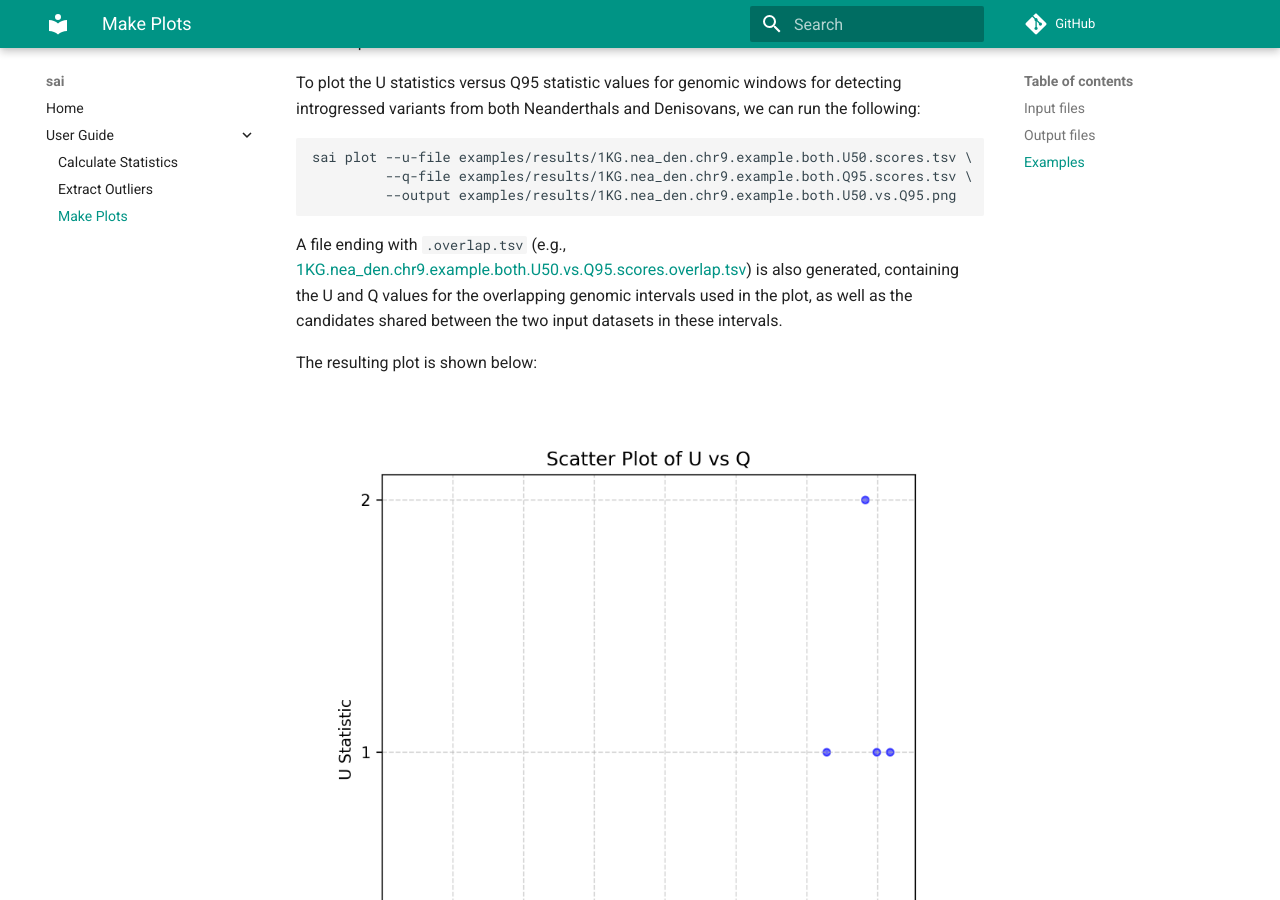
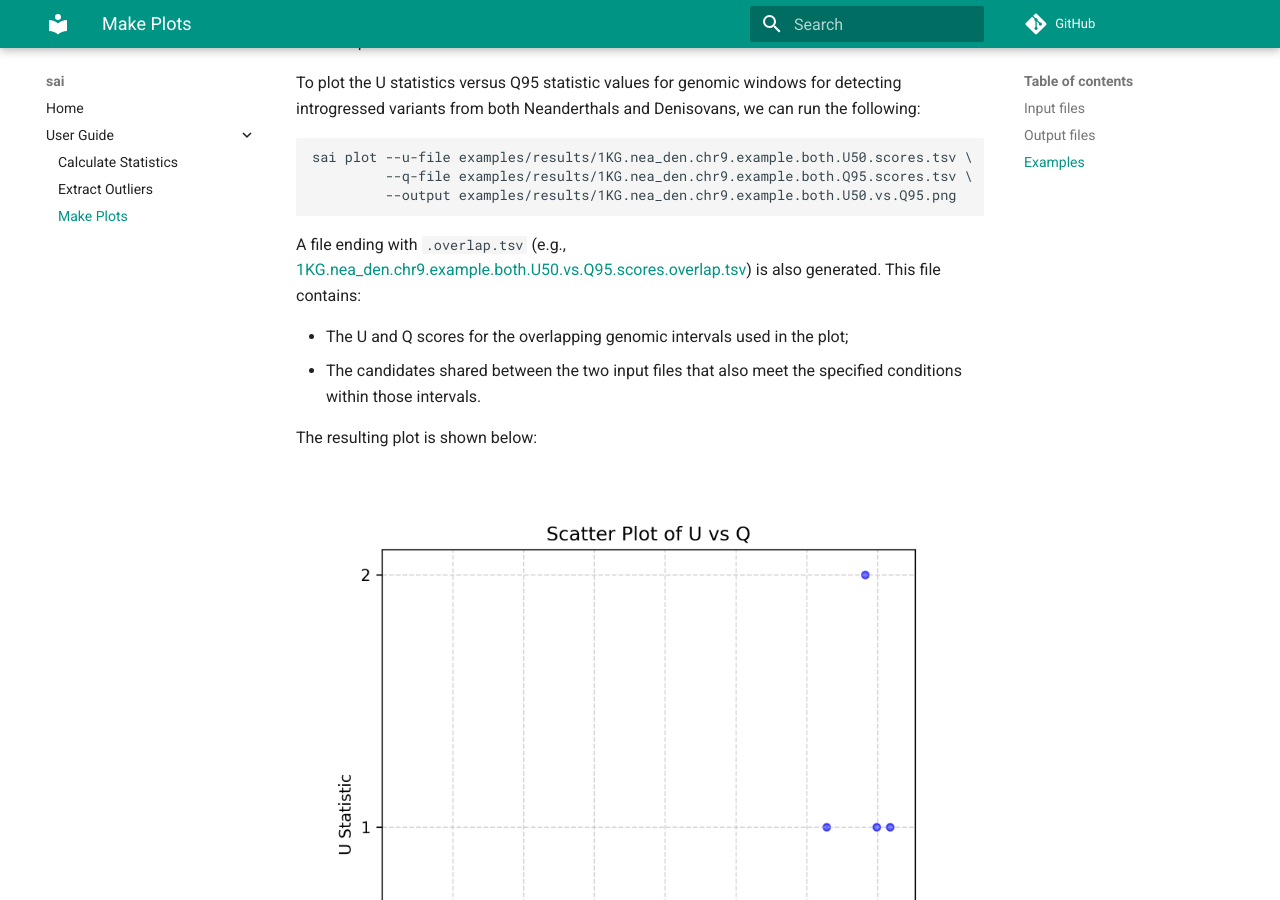
Before and after one commit to xin-huang/sai, an MkDocs documentation site: the page built from docs/userguide/plot.md, in a window 1280 px wide and 900 px high, scrolled down 1364 px. Built offline with MkDocs 1.6.1 and Material for MkDocs 9.7.7, drawn with Linux system fonts in a browser that asks for light colours; comment, search, counter and statistics services are not loaded.

Commit message:
Update examples

````diff
--- a/docs/userguide/plot.md
+++ b/docs/userguide/plot.md
@@ -45,7 +45,10 @@ sai plot --u-file examples/results/1KG.nea_den.chr9.example.both.U50.scores.tsv
          --output examples/results/1KG.nea_den.chr9.example.both.U50.vs.Q95.png
 ```
 
-A file ending with `.overlap.tsv` (e.g., [1KG.nea_den.chr9.example.both.U50.vs.Q95.scores.overlap.tsv](https://github.com/xin-huang/sai/blob/main/examples/results/1KG.nea_den.chr9.example.both.U50.vs.Q95.scores.overlap.tsv)) is also generated, containing the U and Q values for the overlapping genomic intervals used in the plot, as well as the candidates shared between the two input datasets in these intervals.
+A file ending with `.overlap.tsv` (e.g., [1KG.nea_den.chr9.example.both.U50.vs.Q95.scores.overlap.tsv](https://github.com/xin-huang/sai/blob/main/examples/results/1KG.nea_den.chr9.example.both.U50.vs.Q95.scores.overlap.tsv)) is also generated. This file contains:
+
+- The U and Q scores for the overlapping genomic intervals used in the plot;
+- The candidates shared between the two input files that also meet the specified conditions within those intervals.
 
 The resulting plot is shown below:
 
````
Also changed, not shown: 8 other files.
